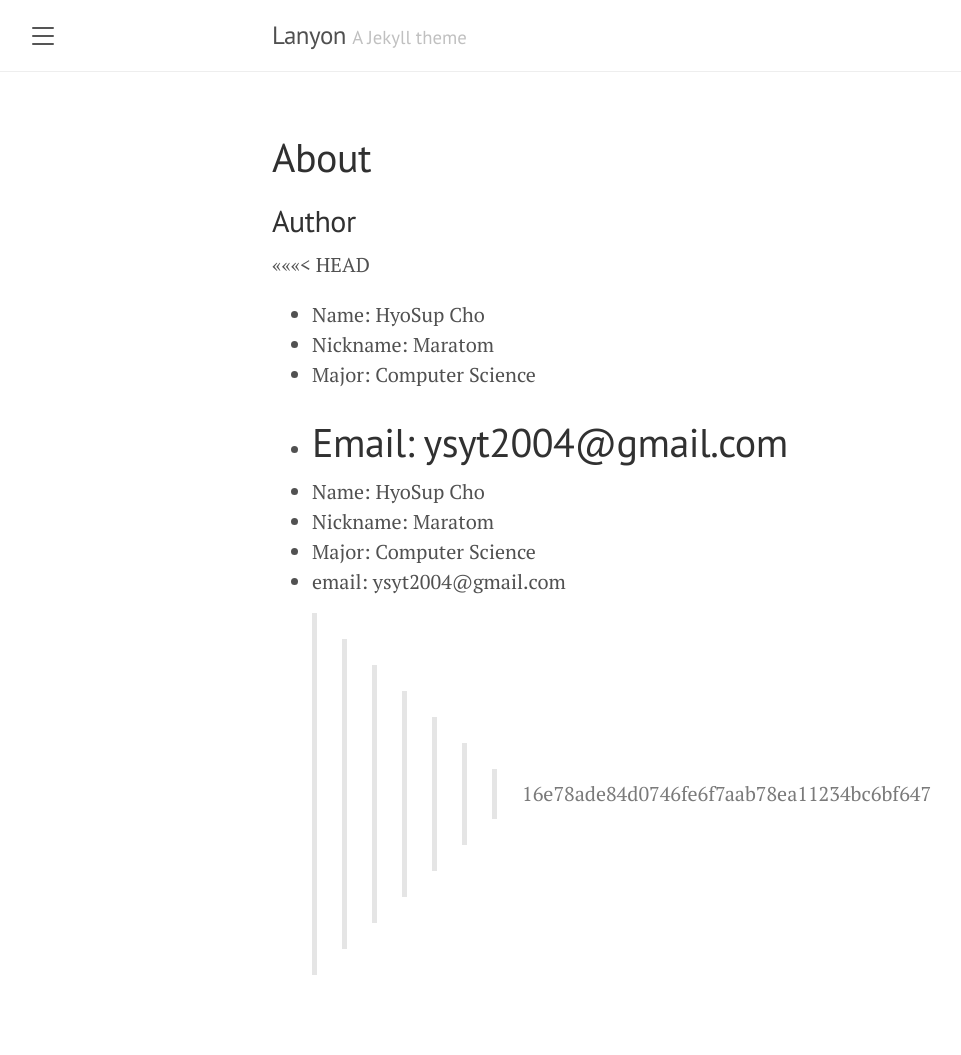
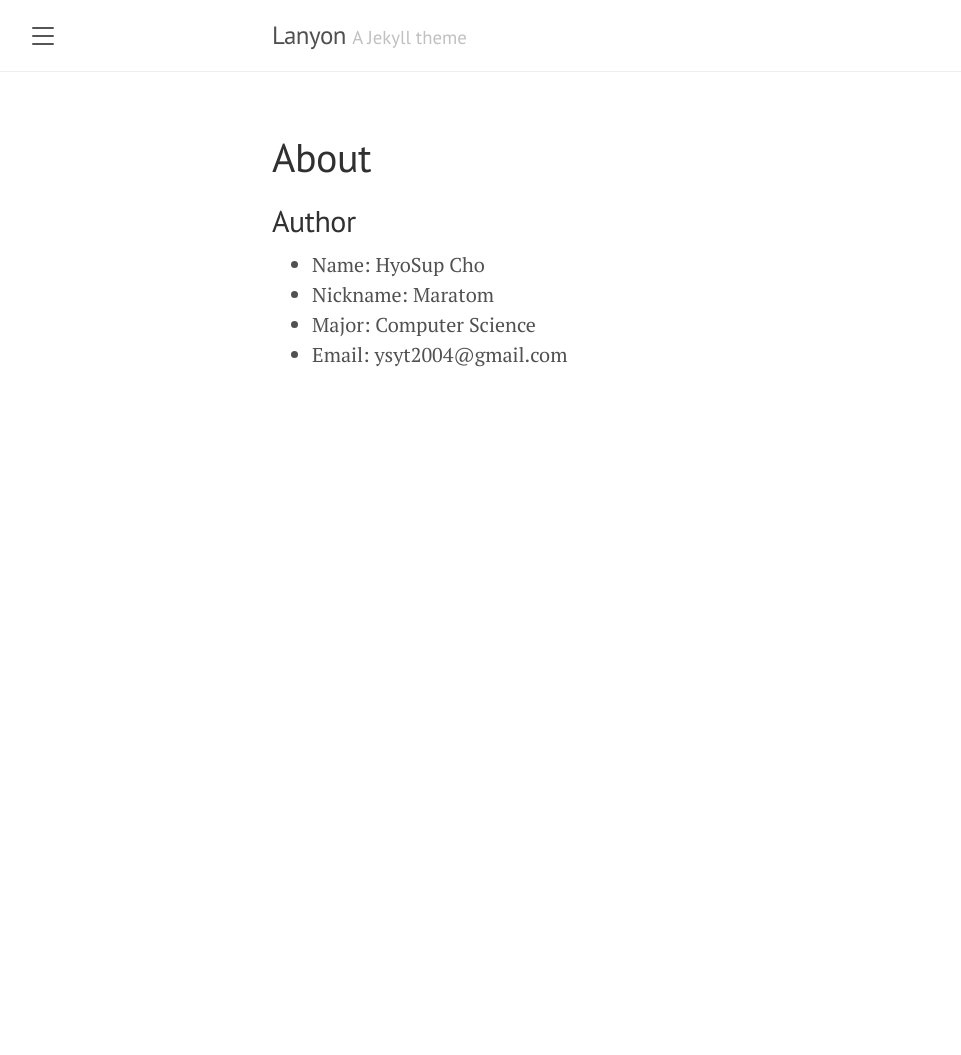
Before and after one commit to HyoSup0513/HyoSup0513.github.io, a Jekyll site: the page built from about.md, in a window 1280 px wide. Shown: the whole page, without its empty margins (8-969 px from the left). Built offline with Jekyll 4.4.1, drawn with Linux system fonts in a browser that asks for light colours; after the commit the page ends 900 px from its top, so only the background shows below that.

Commit message:
Update about.md

```diff
--- a/about.md
+++ b/about.md
@@ -4,15 +4,7 @@ title: About
 ---
 
 ## Author
-<<<<<<< HEAD
-
 * Name: HyoSup Cho
 * Nickname: Maratom
 * Major: Computer Science
 * Email: ysyt2004@gmail.com
-=======
-* Name: HyoSup Cho
-* Nickname: Maratom
-* Major: Computer Science
-* email: ysyt2004@gmail.com
->>>>>>> 16e78ade84d0746fe6f7aab78ea11234bc6bf647
```
